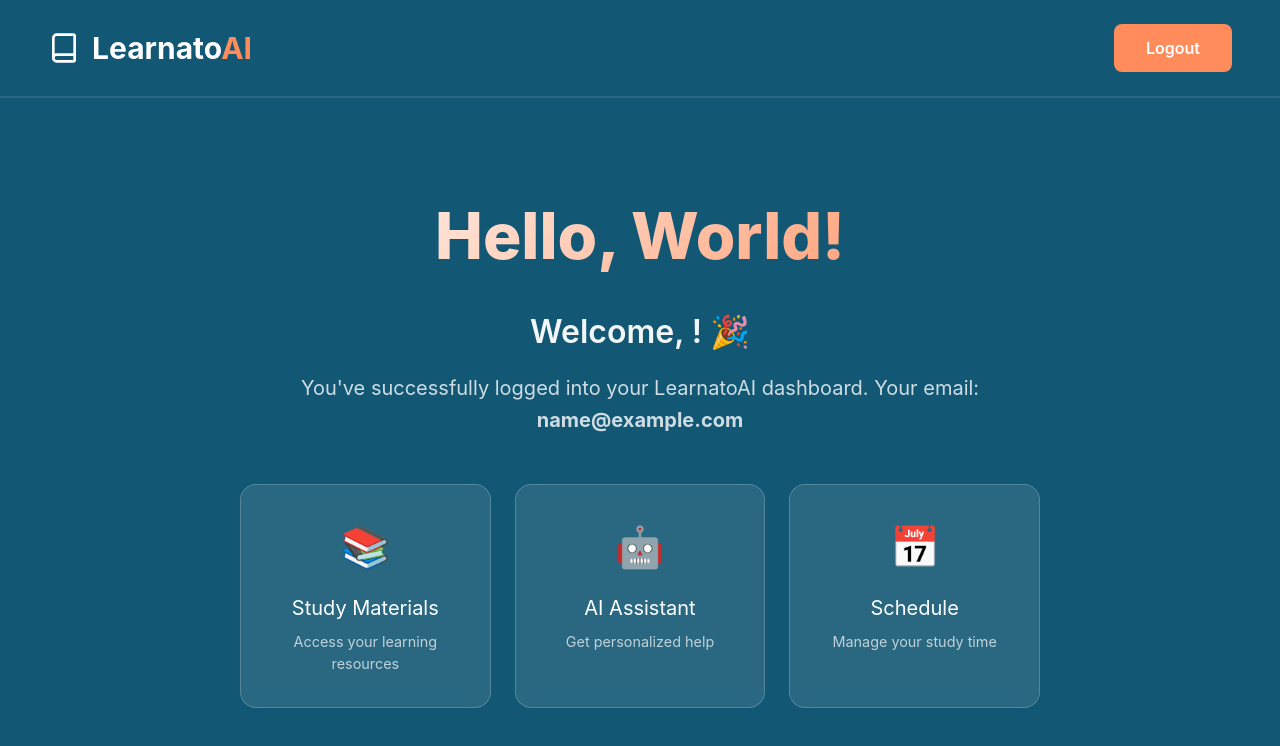
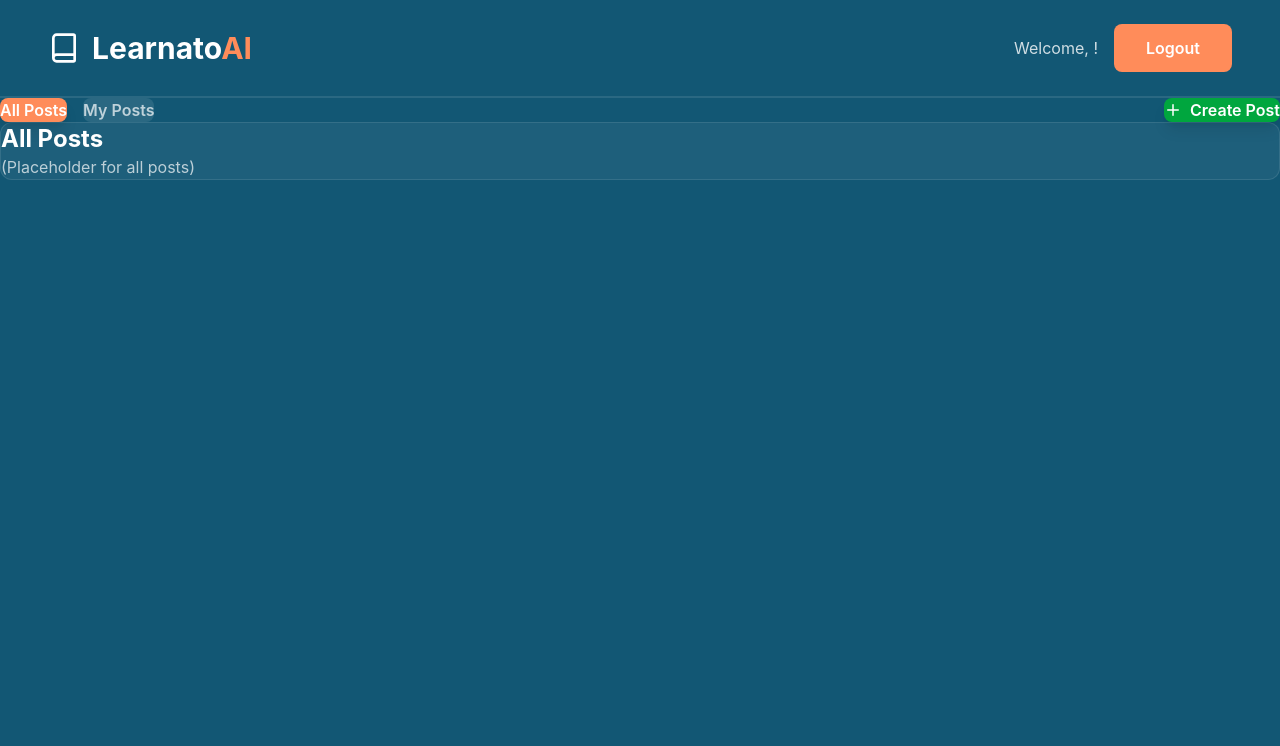
Before and after one commit to diyajojo/learnato-, a React (Vite) app in the folder client/: page /dashboard in a window 1280 px wide. Shown: the top 746 px of the page. Built offline with nearby package versions, Linux system fonts and the light colour scheme; sample sign-in values are in the browser's storage.

Commit message:
add post api implemented

```diff
--- a/client/src/components/dashboard.jsx
+++ b/client/src/components/dashboard.jsx
@@ -1,9 +1,134 @@
 import React, { useEffect, useState } from 'react';
 import { useNavigate } from 'react-router-dom';
-import { Book } from 'lucide-react';
+import { Book, Plus, Loader2 } from 'lucide-react'; // Import icons
 
+// This is the new form component, kept inside dashboard.jsx for simplicity
+const CreatePostForm = ({ user, onPostCreated, onCancel }) => {
+  const [title, setTitle] = useState('');
+  const [content, setContent] = useState('');
+  const [loading, setLoading] = useState(false);
+  const [error, setError] = useState('');
+
+  const handleCreatePost = async (e) => {
+    e.preventDefault();
+    setLoading(true);
+    setError('');
+
+    const accessToken = localStorage.getItem('accessToken');
+    if (!accessToken) {
+      setError('You are not logged in. Please log in again.');
+      setLoading(false);
+      return;
+    }
+
+    try {
+      const response = await fetch('http://localhost:3000/addpost', {
+        method: 'POST',
+        headers: {
+          'Content-Type': 'application/json',
+          'Authorization': `Bearer ${accessToken}`
+        },
+        body: JSON.stringify({
+          title: title,
+          content: content,
+          user_id: user.id // We send this, but the server *verifies* it with the token
+        })
+      });
+
+      const data = await response.json();
+
+      if (!response.ok) {
+        throw new Error(data.error || 'Failed to create post');
+      }
+
+      // Success!
+      onPostCreated(data.post); // Pass the new post back
+
+    } catch (err) {
+      setError(err.message);
+    } finally {
+      setLoading(false);
+    }
+  };
+
+  return (
+    <div className="w-full max-w-2xl mx-auto p-8 bg-white/10 backdrop-blur-lg rounded-xl border border-white/20">
+      <h2 className="text-3xl font-bold text-white mb-6">Create a New Post</h2>
+
+      {error && (
+        <div className="p-3 mb-4 bg-red-500/20 border border-red-500/50 rounded-lg text-white">
+          {error}
+        </div>
+      )}
+
+      <form onSubmit={handleCreatePost} className="space-y-6">
+        <div>
+          <label htmlFor="title" className="block text-sm font-medium text-white/80 mb-2">
+            Title / Question
+          </label>
+          <input
+            id="title"
+            type="text"
+            value={title}
+            onChange={(e) => setTitle(e.target.value)}
+            placeholder="What's your question?"
+            className="w-full px-4 py-3 bg-white/10 border border-white/20 rounded-lg text-white placeholder-white/40 focus:outline-none focus:border-white focus:ring-1 focus:ring-white"
+            required
+          />
+        </div>
+
+        <div>
+          <label htmlFor="content" className="block text-sm font-medium text-white/80 mb-2">
+            Content (Optional)
+          </label>
+          <textarea
+            id="content"
+            value={content}
+            onChange={(e) => setContent(e.target.value)}
+            placeholder="Add more details..."
+            rows="6"
+            className="w-full px-4 py-3 bg-white/10 border border-white/20 rounded-lg text-white placeholder-white/40 focus:outline-none focus:border-white focus:ring-1 focus:ring-white"
+          />
+        </div>
+
+        <div className="flex justify-end gap-4 pt-4">
+          <button
+            type="button"
+            onClick={onCancel}
+            disabled={loading}
+            className="px-6 py-2 rounded-lg text-white/80 hover:bg-white/10 transition-colors"
+          >
+            Cancel
+          </button>
+          <button
+            type="submit"
+            disabled={loading}
+            className="px-6 py-2 rounded-lg bg-[#FF8C5A] text-white font-semibold hover:bg-opacity-90 transition-all flex items-center gap-2 disabled:opacity-50"
+          >
+            {loading ? (
+              <>
+                <Loader2 className="animate-spin" size={20} />
+                Posting...
+              </>
+            ) : (
+              'Create Post'
+            )}
+          </button>
+        </div>
+      </form>
+    </div>
+  );
+};
+
+
+// Main Dashboard Component
 const Dashboard = () => {
   const [user, setUser] = useState(null);
+  const [view, setView] = useState('all_posts'); // 'all_posts', 'my_posts', 'create_post'
+  const [posts, setPosts] = useState([]);
+  const [myPosts, setMyPosts] = useState([]);
+  const [loadingPosts, setLoadingPosts] = useState(false);
+
   const navigate = useNavigate();
 
   useEffect(() => {
@@ -17,27 +142,34 @@ const Dashboard = () => {
     }
 
     setUser(JSON.parse(storedUser));
+
+    // We will fetch posts here later
+    // fetchAllPosts();
+
   }, [navigate]);
 
   const handleLogout = async () => {
-    try {
-      await fetch('http://localhost:5000/api/auth/logout', {
-        method: 'POST',
-        headers: {
-          'Authorization': `Bearer ${localStorage.getItem('accessToken')}`
-        }
-      });
-    } catch (error) {
-      console.error('Logout error:', error);
-    } finally {
-      // Clear local storage
+    // ... (your existing logout logic) ...
     localStorage.removeItem('accessToken');
     localStorage.removeItem('refreshToken');
     localStorage.removeItem('user');
+    navigate('/');
+  };
 
-      // Redirect to home
-      navigate('/');
+  const handlePostCreated = (newPost) => {
+    // Add new post to our lists and switch view
+    setPosts([newPost, ...posts]);
+    setMyPosts([newPost, ...myPosts]);
+    setView('all_posts'); // Switch back to all posts view
+  };
+
+  // Helper to get button styles
+  const getButtonClass = (buttonView) => {
+    const base = "px-5 py-2 rounded-lg font-semibold transition-all";
+    if (view === buttonView) {
+      return `${base} bg-[#FF8C5A] text-white shadow-lg`;
     }
+    return `${base} bg-white/10 text-white/70 hover:bg-white/20`;
   };
 
   if (!user) {
@@ -49,7 +181,7 @@ const Dashboard = () => {
         justifyContent: 'center',
         background: 'rgba(18, 87, 116, 1)'
       }}>
-        <p style={{ color: 'white', fontSize: '1.5rem' }}>Loading...</p>
+        <Loader2 className="animate-spin text-white" size={48} />
       </div>
     );
   }
@@ -58,7 +190,8 @@ const Dashboard = () => {
     <div style={{
       minHeight: '100vh',
       background: 'rgba(18, 87, 116, 1)',
-      color: 'white'
+      color: 'white',
+      paddingBottom: '4rem'
     }}>
       {/* Header */}
       <header style={{
@@ -79,7 +212,8 @@ const Dashboard = () => {
             <span style={{ color: '#FF8C5A' }}>AI</span>
           </div>
         </div>
-
+        <div className="flex items-center gap-4">
+          <span className="text-white/80">Welcome, {user.fullName}!</span>
           <button
             onClick={handleLogout}
             style={{
@@ -89,117 +223,71 @@ const Dashboard = () => {
               borderRadius: '0.5rem',
               color: 'white',
               fontWeight: 600,
-            cursor: 'pointer',
-            transition: 'all 0.2s ease'
-          }}
-          onMouseEnter={(e) => {
-            e.target.style.background = 'rgba(255, 160, 110, 1)';
-            e.target.style.transform = 'scale(1.05)';
-          }}
-          onMouseLeave={(e) => {
-            e.target.style.background = '#FF8C5A';
-            e.target.style.transform = 'scale(1)';
+              cursor: 'pointer'
             }}
           >
             Logout
           </button>
+        </div>
       </header>
 
       {/* Main Content */}
-      <main style={{
-        display: 'flex',
-        flexDirection: 'column',
-        alignItems: 'center',
-        justifyContent: 'center',
-        minHeight: 'calc(100vh - 100px)',
-        padding: '2rem'
-      }}>
-        <div style={{
-          textAlign: 'center',
-          maxWidth: '800px'
-        }}>
-          <h1 style={{
-            fontSize: '4rem',
-            fontWeight: 800,
-            marginBottom: '1.5rem',
-            background: 'linear-gradient(135deg, white 0%, #FF8C5A 100%)',
-            WebkitBackgroundClip: 'text',
-            WebkitTextFillColor: 'transparent',
-            backgroundClip: 'text'
-          }}>
-            Hello, World!
-          </h1>
+      <main className="max-w-7xl mx-auto px-4 sm:px-6 lg:px-8 py-8">
 
-          <h2 style={{
-            fontSize: '2rem',
-            fontWeight: 600,
-            marginBottom: '1rem',
-            color: 'rgba(255, 255, 255, 0.95)'
-          }}>
-            Welcome, {user.fullName}! 🎉
-          </h2>
+        {/* View Navigation */}
+        <div className="flex items-center justify-between mb-8">
+          <div className="flex gap-4">
+            <button
+              className={getButtonClass('all_posts')}
+              onClick={() => setView('all_posts')}
+            >
+              All Posts
+            </button>
+            <button
+              className={getButtonClass('my_posts')}
+              onClick={() => setView('my_posts')}
+            >
+              My Posts
+            </button>
+          </div>
+          <button
+            className="flex items-center gap-2 px-5 py-2 rounded-lg font-semibold bg-green-600 text-white hover:bg-green-700 transition-all shadow-lg"
+            onClick={() => setView('create_post')}
+          >
+            <Plus size={18} />
+            Create Post
+          </button>
+        </div>
 
-          <p style={{
-            fontSize: '1.25rem',
-            color: 'rgba(255, 255, 255, 0.8)',
-            marginBottom: '2rem',
-            lineHeight: 1.6
-          }}>
-            You've successfully logged into your LearnatoAI dashboard.
-            Your email: <strong>{user.email}</strong>
-          </p>
+        {/* Conditional View */}
+        <div className="mt-6">
+          {view === 'create_post' && (
+            <CreatePostForm
+              user={user}
+              onPostCreated={handlePostCreated}
+              onCancel={() => setView('all_posts')}
+            />
+          )}
 
-          <div style={{
-            display: 'grid',
-            gridTemplateColumns: 'repeat(auto-fit, minmax(250px, 1fr))',
-            gap: '1.5rem',
-            marginTop: '3rem'
-          }}>
-            <div style={{
-              background: 'rgba(255, 255, 255, 0.1)',
-              backdropFilter: 'blur(10px)',
-              padding: '2rem',
-              borderRadius: '1rem',
-              border: '1px solid rgba(255, 255, 255, 0.2)',
-              transition: 'transform 0.3s ease'
-            }}>
-              <div style={{ fontSize: '2.5rem', marginBottom: '1rem' }}>📚</div>
-              <h3 style={{ fontSize: '1.25rem', marginBottom: '0.5rem' }}>Study Materials</h3>
-              <p style={{ fontSize: '0.9rem', color: 'rgba(255, 255, 255, 0.7)' }}>
-                Access your learning resources
+          {view === 'all_posts' && (
+            <div className="p-8 bg-white/5 rounded-xl border border-white/10">
+              <h2 className="text-2xl font-bold text-white mb-4">All Posts</h2>
+              <p className="text-white/70">
+                {/* We will load and display all posts here in the next step. */}
+                (Placeholder for all posts)
               </p>
             </div>
+          )}
 
-            <div style={{
-              background: 'rgba(255, 255, 255, 0.1)',
-              backdropFilter: 'blur(10px)',
-              padding: '2rem',
-              borderRadius: '1rem',
-              border: '1px solid rgba(255, 255, 255, 0.2)',
-              transition: 'transform 0.3s ease'
-            }}>
-              <div style={{ fontSize: '2.5rem', marginBottom: '1rem' }}>🤖</div>
-              <h3 style={{ fontSize: '1.25rem', marginBottom: '0.5rem' }}>AI Assistant</h3>
-              <p style={{ fontSize: '0.9rem', color: 'rgba(255, 255, 255, 0.7)' }}>
-                Get personalized help
+          {view === 'my_posts' && (
+            <div className="p-8 bg-white/5 rounded-xl border border-white/10">
+              <h2 className="text-2xl font-bold text-white mb-4">My Posts</h2>
+              <p className="text-white/70">
+                {/* We will load and display *only* this user's posts here. */}
+                (Placeholder for my posts)
               </p>
             </div>
-
-            <div style={{
-              background: 'rgba(255, 255, 255, 0.1)',
-              backdropFilter: 'blur(10px)',
-              padding: '2rem',
-              borderRadius: '1rem',
-              border: '1px solid rgba(255, 255, 255, 0.2)',
-              transition: 'transform 0.3s ease'
-            }}>
-              <div style={{ fontSize: '2.5rem', marginBottom: '1rem' }}>📅</div>
-              <h3 style={{ fontSize: '1.25rem', marginBottom: '0.5rem' }}>Schedule</h3>
-              <p style={{ fontSize: '0.9rem', color: 'rgba(255, 255, 255, 0.7)' }}>
-                Manage your study time
-              </p>
-            </div>
-          </div>
+          )}
         </div>
       </main>
     </div>
```
Also changed, not shown: 2 other files (tests, documents, lock files or other folders). Lines whose indentation alone changed are shown as unchanged.
